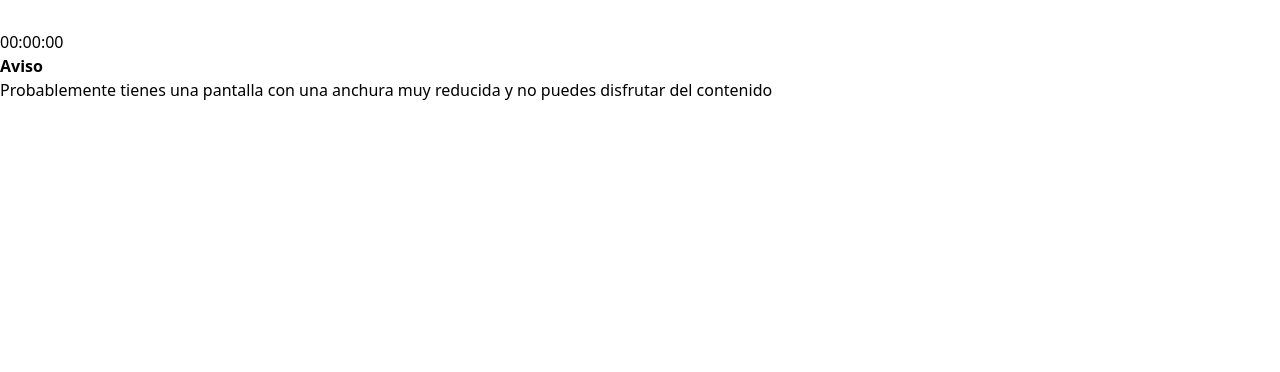
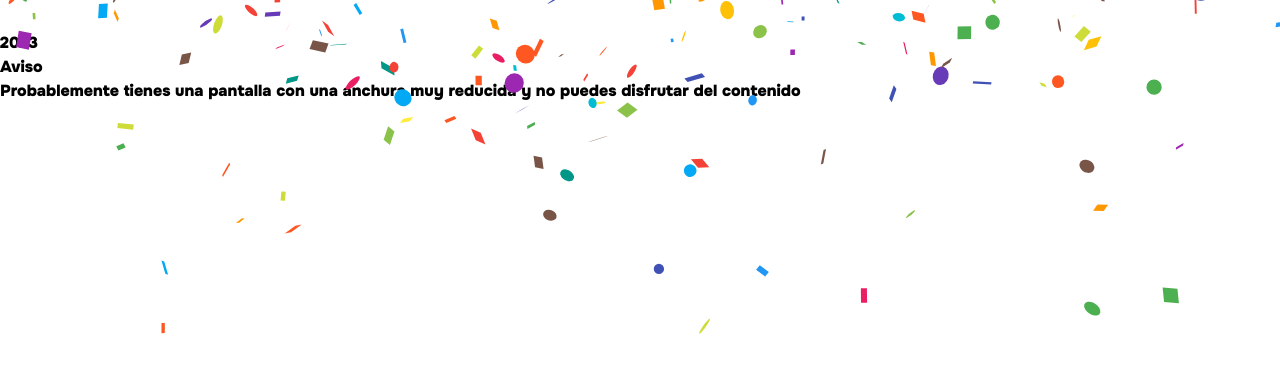
Before and after one commit to mariorocha2308/countDown-new-year, a React (Vite) app: page / in a window 1280 px wide. Shown: the top 372 px of the page. Built offline with nearby package versions, Linux system fonts and the light colour scheme.

Commit message:
feat: component confetti falling and change font with delete fireworks component

```diff
--- a/index.html
+++ b/index.html
@@ -5,7 +5,6 @@
     <meta name="viewport" content="width=device-width, initial-scale=1.0" />
     <meta http-equiv="X-UA-Compatible" name="description" content="Countdown to start a happy new year.
       Enjoy fireworks and sound effects, come back next year!">
-      <link rel="preload" href="./src/assets/fonts/Poppins-Bold.ttf" as="font" type="font/ttf" crossorigin fetchPriority="high">
     <link rel="icon" type="image/svg+xml" href="/vite.svg" />
     <title>CountDown</title>
   </head>
--- a/package.json
+++ b/package.json
@@ -10,10 +10,13 @@
   },
   "dependencies": {
     "@fireworks-js/react": "^2.10.7",
+    "@fontsource/onest": "^5.0.2",
     "framer-motion": "^10.16.16",
     "react": "^18.2.0",
+    "react-confetti": "^6.1.0",
     "react-countdown": "^2.3.5",
-    "react-dom": "^18.2.0"
+    "react-dom": "^18.2.0",
+    "react-use-localstorage": "^3.5.3"
   },
   "devDependencies": {
     "@types/react": "^18.2.43",
--- a/src/App.tsx
+++ b/src/App.tsx
@@ -1,7 +1,4 @@
-import { Suspense, lazy } from 'react';
-import { currentDay } from './helpers';
 import ScreenMotion from './components/ScreenMotion';
-const CountDown = lazy(() => import('./components/CountDownYear'))
 
 function App() {
 
@@ -16,19 +13,15 @@ function App() {
 
   return (
     <main>
-      <section className='hidden xl:block select-none' id='container'>
-        <button onClick={handleFullScreen} className='absolute right-8 bg-blue-500 bg-opacity-50 top-5 p-1.5 rounded-md hover:bg-blue-400 z-10'>
+      <section className='hidden lg:block select-none' id='container'>
+        <button onClick={handleFullScreen} className='absolute right-8 bg-zinc-600 hover:bg-zinc-900 top-5 p-1.5 rounded-md  z-10'>
           <svg xmlns="http://www.w3.org/2000/svg" width="24" height="24" viewBox="0 0 24 24" fill="none" stroke="white" strokeWidth="2" strokeLinecap="round" strokeLinejoin="round" className="lucide lucide-fullscreen"><path d="M3 7V5a2 2 0 0 1 2-2h2"/><path d="M17 3h2a2 2 0 0 1 2 2v2"/><path d="M21 17v2a2 2 0 0 1-2 2h-2"/><path d="M7 21H5a2 2 0 0 1-2-2v-2"/><rect width="10" height="8" x="7" y="8" rx="1"/></svg>
         </button>
 
         <ScreenMotion/>
-
-        {/* <Suspense>
-          <CountDown/>
-        </Suspense> */}
       </section>
 
-      <section className='w-full h-screen bg-slate-900 xl:hidden flex justify-center items-center text-white p-10'>
+      <section className='w-full h-screen bg-slate-900 lg:hidden flex justify-center items-center text-white p-10'>
         <div className="flex flex-col gap-2 p-4 text-sm text-blue-800 rounded-lg bg-blue-50 dark:bg-gray-800 dark:text-blue-400" role="alert">
           <strong className='text-base'>Aviso</strong>
           <h1 className='text-sm font-bold'>Probablemente tienes una pantalla con una anchura muy reducida y no puedes disfrutar del contenido</h1>
--- /dev/null
+++ b/src/components/ConfettiRain.tsx
@@ -0,0 +1,16 @@
+import Confetti from 'react-confetti'
+import { currentDay } from '../helpers';
+
+const ConfettiRain = () => {
+
+  return (
+    <Confetti className='w-screen h-screen z-10'
+      gravity={
+        currentDay === 'Jan 1' ? 0.1 :
+        currentDay === 'Jan 2' ? 0.05 : 0.02
+      }
+    />
+  )
+}
+
+export default ConfettiRain;
--- a/src/components/CountDownYear.tsx
+++ b/src/components/CountDown.tsx
@@ -1,21 +1,14 @@
 import Countdown, { zeroPad } from 'react-countdown';
-import FireworksMoment from './FireworksMoment';
 import { currentDay } from '../helpers';
 
 const Renderer = ({ hours, minutes, seconds, completed }: { hours: number; minutes: number; seconds: number; completed: unknown}) => {
 
   if (completed) {
-    return (
-        <aside className='flex h-screen w-full items-center text-white justify-center gap-4 font-bold text-9xl'>
-          <h1 >{import.meta.env.VITE_NEW_YEAR}</h1>
-          <FireworksMoment/>
-        </aside>
-    );
   }
 
   if (seconds <= 10 && hours === 0 && minutes === 0) {
     return (
-      <aside className='flex h-screen w-full items-center text-white justify-center gap-4 font-bold text-9xl animate-pulse'>
+      <aside className='flex h-screen w-full items-center text-white justify-center gap-4 font-bold text-9xl animate-ping'>
         <h1>{seconds}</h1>
       </aside>
     )
@@ -30,13 +23,13 @@ const Renderer = ({ hours, minutes, seconds, completed }: { hours: number; minut
   }
 };
 
-const CountDownComponent = () => {
+const CountDown = () => {
   return (
     <Countdown
-    date={new Date(`Jan 01, ${import.meta.env.VITE_NEW_YEAR} 00:00:00`)}
+    date={new Date(`Jan 1, ${import.meta.env.VITE_NEW_YEAR} 00:00:00`)}
     renderer={Renderer}
   />
   );
 }
 
-export default CountDownComponent;
+export default CountDown;
--- a/src/components/FireworksMoment.tsx
+++ b/src/components/FireworksMoment.tsx
@@ -1,38 +1,38 @@
-import { useRef, useEffect } from 'react'
-import { Fireworks } from '@fireworks-js/react'
-import type { FireworksHandlers } from '@fireworks-js/react'
+// import { useRef, useEffect } from 'react'
+// import { Fireworks } from '@fireworks-js/react'
+// import type { FireworksHandlers } from '@fireworks-js/react'
 
-const FireworksMoment = () => {
+// const FireworksMoment = () => {
 
-  const ref = useRef<FireworksHandlers>(null)
+//   const ref = useRef<FireworksHandlers>(null)
 
-  useEffect(() => {
-    // duration 2 minutes = 120000
-    ref.current?.start()
-    setTimeout(() => {
-      ref.current?.waitStop()
-    }, 120000);
-  }, []);
+//   useEffect(() => {
+//     // duration 2 minutes = 120000
+//     ref.current?.start()
+//     setTimeout(() => {
+//       ref.current?.waitStop()
+//     }, 120000);
+//   }, []);
 
-  return (
-    <Fireworks ref={ref}
-      options={{
-        rocketsPoint: { min: 94, max: 94 },
-        gravity: 1.50,
-        decay: { min: 0.011, max: 0.020},
-        traceSpeed: 7,
-        traceLength: 4.62,
-        particles: 65,
-        lineWidth: {explosion: {min: 4.76, max: 6.69 }},
-        delay: { min: 44.84, max: 57.90 },
-        sound: { enabled: true, files: [
-          location.href + 'sounds/explosion0.mp3',
-          location.href + 'sounds/explosion1.mp3',
-          location.href + 'sounds/explosion2.mp3'
-        ], volume: { min: 4, max: 8 } } }}
-      style={{ top: 0, left: 0, width: '100%', height: '100%', position: 'fixed', background: 'transparent' }}
-    />
-  );
-}
+//   return (
+//     <Fireworks ref={ref}
+//       options={{
+//         rocketsPoint: { min: 94, max: 94 },
+//         gravity: 1.50,
+//         decay: { min: 0.011, max: 0.020},
+//         traceSpeed: 7,
+//         traceLength: 4.62,
+//         particles: 65,
+//         lineWidth: {explosion: {min: 4.76, max: 6.69 }},
+//         delay: { min: 44.84, max: 57.90 },
+//         sound: { enabled: true, files: [
+//           location.href + 'sounds/explosion0.mp3',
+//           location.href + 'sounds/explosion1.mp3',
+//           location.href + 'sounds/explosion2.mp3'
+//         ], volume: { min: 4, max: 8 } } }}
+//       style={{ top: 0, left: 0, width: '100%', height: '100%', position: 'fixed', background: 'transparent' }}
+//     />
+//   );
+// }
 
-export default FireworksMoment;
+// export default FireworksMoment;
--- a/src/components/ScreenMotion.tsx
+++ b/src/components/ScreenMotion.tsx
@@ -1,37 +1,40 @@
-import { motion } from "framer-motion"
+import { lazy, Suspense } from "react";
+// import { motion } from "framer-motion"
+const ConfettiRain = lazy(() => import('./ConfettiRain'))
+import TextInto from "./TextInto";
 
-const initRotate = { rotate: 45 }
+// const initRotate = { rotate: 45 }
 
-const transition1 = {
-  duration: 4,
-  repeatType: "reverse",
-  repeat: Infinity,
-  easeIn: [0.17, 0.67, 0.83, 0.67],
-};
+// const transition1 = {
+//   duration: 4,
+//   repeatType: "reverse",
+//   repeat: Infinity,
+//   easeIn: [0.17, 0.67, 0.83, 0.67],
+// };
 
-const transition2 = {
-  repeatType: "reverse",
-  repeat: Infinity,
-  delay: 1,
-  type: "spring", stiffness: 20
-};
+// const transition2 = {
+//   repeatType: "reverse",
+//   repeat: Infinity,
+//   delay: 1,
+//   type: "spring", stiffness: 20
+// };
 
-const transition3 = {
-  repeatType: "reverse",
-  repeat: Infinity,
-  duration: 13,
-  type: "tween"
-};
+// const transition3 = {
+//   repeatType: "reverse",
+//   repeat: Infinity,
+//   duration: 13,
+//   type: "tween"
+// };
 
-const animatesDown = {
-  y: ["4rem", "0rem"],
-  x: ["0rem", "4rem"],
-}
+// const animatesDown = {
+//   y: ["4rem", "0rem"],
+//   x: ["0rem", "4rem"],
+// }
 
-const animatesUp = {
-  y: ["0rem", "4rem"],
-  x: ["4rem", "0rem"],
-}
+// const animatesUp = {
+//   y: ["0rem", "4rem"],
+//   x: ["4rem", "0rem"],
+// }
 
 const ScreenMotion = () => {
 
@@ -58,12 +61,15 @@ const ScreenMotion = () => {
       <motion.div initial={initialRotate} transition={transitions} animate={animatesDown}
       className="absolute w-9 h-32 top-36 left-36 bg-indigo-400 rounded-3xl z-10"></motion.div> */}
 
-      <div className="grid place-items-center text-neutral-50 bg-slate-950 h-[30rem] w-[30rem]
+      <div className="grid place-items-center text-neutral-50 bg-slate-950 h-[35rem] w-[35rem]
       rounded-full shadow-[-30px_30px_70px_-5px_rgba(0,0,0,0.3)] shadow-stone-900">
-        <h1 className="font-bold text-7xl w-2/3 text-center text-slate-100">00:00:00</h1>
+        <TextInto/>
       </div>
+      <Suspense>
+        <ConfettiRain/>
+      </Suspense>
 
-      <motion.div initial={initRotate} transition={{
+      {/* <motion.div initial={initRotate} transition={{
         y: transition3,
         x: transition3,
       }} animate={animatesUp}
@@ -82,7 +88,7 @@ const ScreenMotion = () => {
         y: transition1,
         x: transition1,
       }} animate={animatesUp}
-      className="absolute w-10 h-32 -bottom-10 right-24 bg-indigo-400 rounded-3xl z-10"></motion.div>
+      className="absolute w-10 h-32 -bottom-10 right-24 bg-indigo-400 rounded-3xl z-10"></motion.div> */}
 
       <div className="absolute w-0 h-0 bottom-0 right-0
       border-t-[0px] border-t-transparent
--- /dev/null
+++ b/src/components/TextInto.tsx
@@ -0,0 +1,11 @@
+import { currentDay, currentMonth, currentYear } from "../helpers";
+
+const TextInto = () => {
+  return (
+    <h1 className={`font-bold text-[11rem] text-center text-slate-100
+    ${currentMonth === 11 && currentDay !== 'Dec 31' && 'animate-pulse'}
+    `}>{currentYear}</h1>
+  );
+}
+
+export default TextInto;
--- a/src/helpers.ts
+++ b/src/helpers.ts
@@ -1 +1,3 @@
 export const currentDay = new Date().toLocaleString('en-us',{month:'short', day:'numeric'})
+export const currentYear = new  Date().getFullYear()
+export const currentMonth = new  Date().getMonth()
--- a/src/index.css
+++ b/src/index.css
@@ -2,11 +2,8 @@
 @tailwind components;
 @tailwind utilities;
 
-@font-face {
-  font-display: swap;
-  font-family: "Poppins";
-  src: local("PoppinsBold700"),
-    url("./assets/fonts/Poppins-Bold.ttf") format("truetype");
+body {
+  font-family: 'Onest', sans-serif;
 }
 
 video {
--- a/src/main.tsx
+++ b/src/main.tsx
@@ -2,6 +2,7 @@ import React from 'react'
 import ReactDOM from 'react-dom/client'
 import App from './App'
 import './index.css'
+import '@fontsource/onest/900.css';
 
 ReactDOM.createRoot(document.getElementById('root') as HTMLElement).render(
   <React.StrictMode>
```
Also changed, not shown: src/assets/fonts/Poppins-Bold.ttf (deleted), 1 other file (tests, documents, lock files or other folders).
